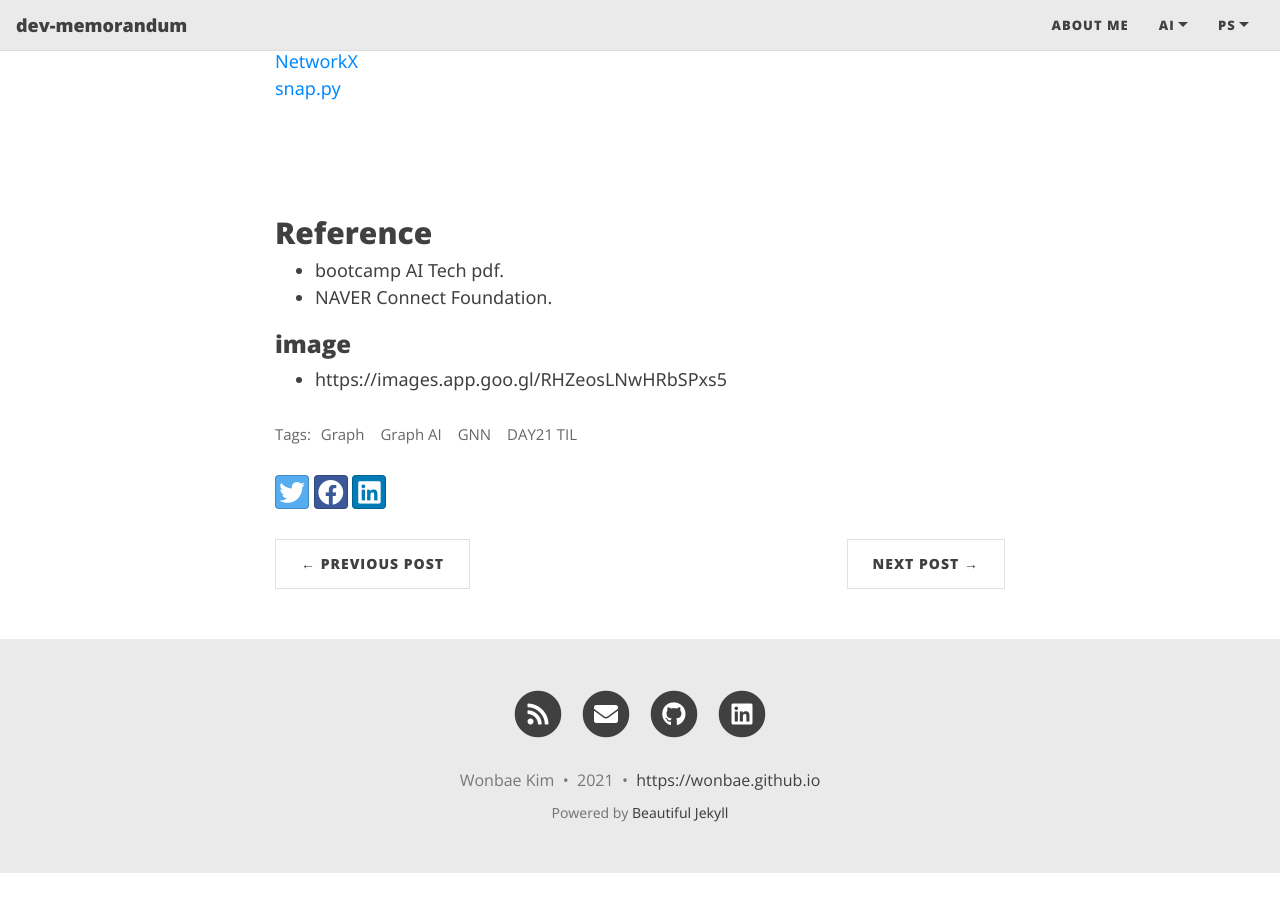
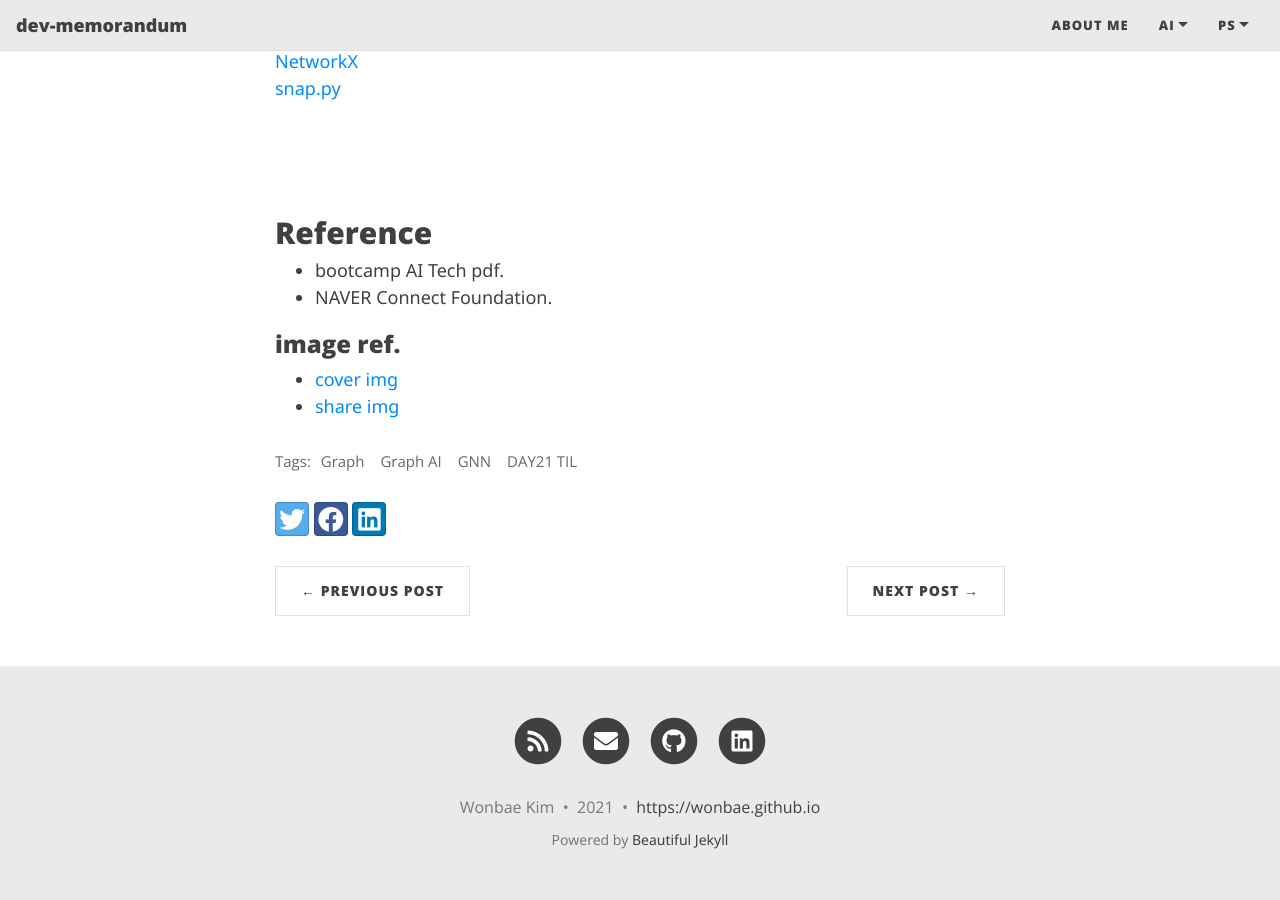
Before and after one commit to wonbae/wonbae.github.io, a Jekyll site: the page built from _posts/BoostcampAI/2021-02-22-[Graph1]-importance-of-graph.md, in a window 1280 px wide and 900 px high, scrolled down 3850 px. Built offline with Jekyll 4.4.1, drawn with Linux system fonts in a browser that asks for light colours; nearby versions of some CDN libraries; formulas are drawn with MathJax 3; before the commit the page ends 4723 px from its top, so only the background shows below that.

Commit message:
graph1 add img

```diff
--- a/_posts/BoostcampAI/2021-02-22-[Graph1]-importance-of-graph.md
+++ b/_posts/BoostcampAI/2021-02-22-[Graph1]-importance-of-graph.md
@@ -117,5 +117,6 @@ graph 생성, 변경, 시각화 할 수 있는 라이브러리. 그래프의 구
 - bootcamp AI Tech pdf.
 - NAVER Connect Foundation.
 
-### image
-- https://images.app.goo.gl/RHZeosLNwHRbSPxs5
+### image ref.
+- [cover img](https://images.app.goo.gl/RHZeosLNwHRbSPxs5)
+- [share img](https://www.google.com/url?sa=i&url=https%3A%2F%2Fmountpeaks.wordpress.com%2F2012%2F03%2F06%2Fwhat-has-the-internet-evolved-into-nowadays%2F&psig=AOvVaw3GI_KL7mc11tPnrZGzOKIl&ust=1614779239762000&source=images&cd=vfe&ved=0CAYQjRxqFwoTCMCn0cnfke8CFQAAAAAdAAAAABAF)
```
Also changed, not shown: other parts of _posts/BoostcampAI/2021-02-22-[Graph1]-importance-of-graph.md (+2 -2 lines), assets/bcimg/Graph/internet-map-kaspersky.jpg (added), assets/bcimg/Graph/internet-map.jpg (added).
